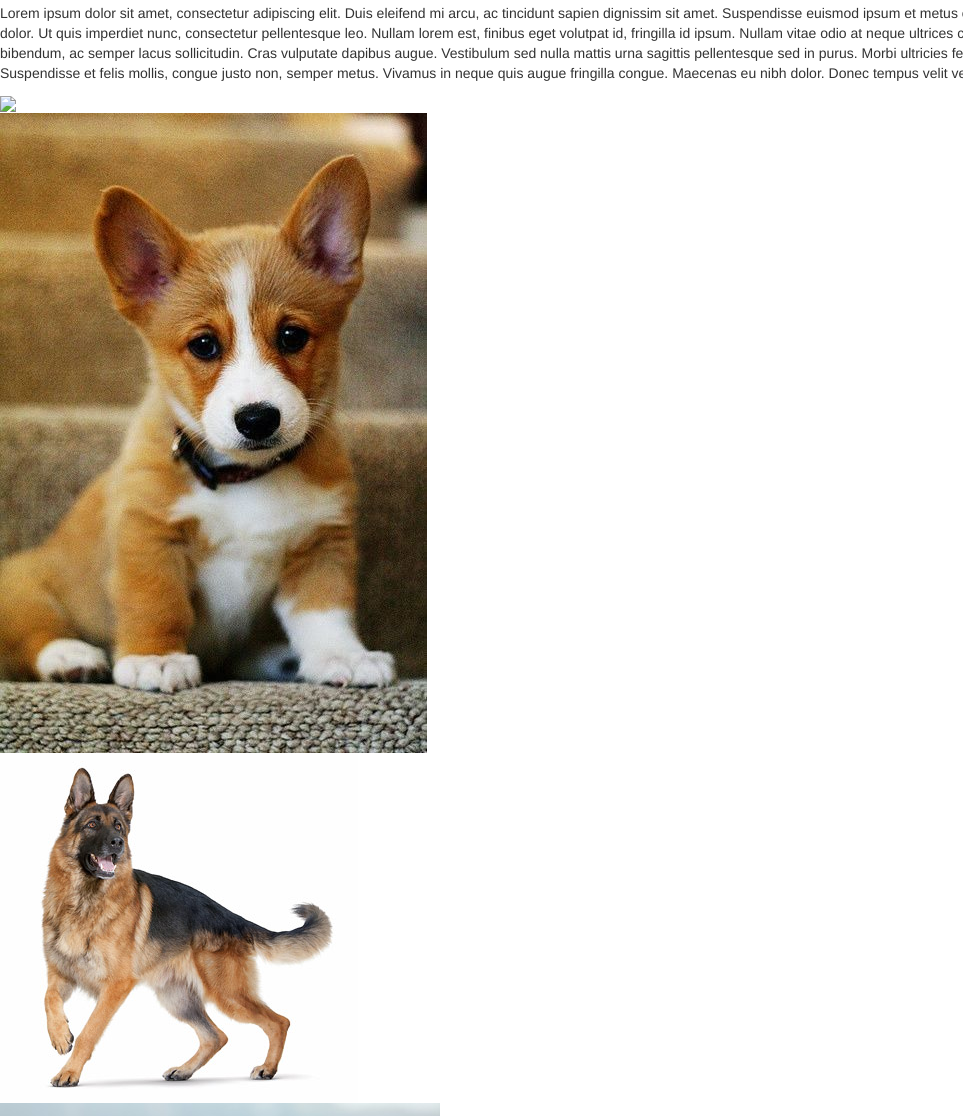
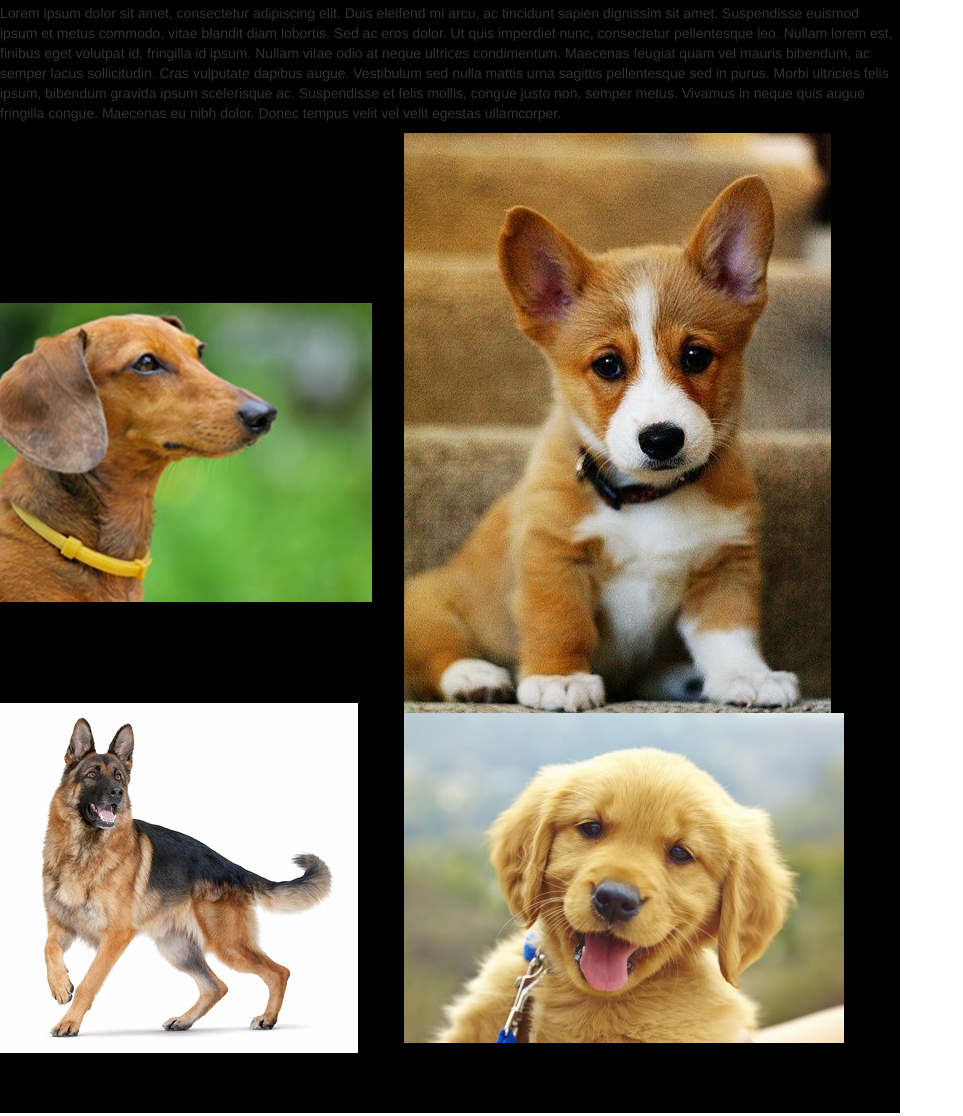
Before and after one commit to mwave1239/Branching-and-Merging, a plain HTML site: page index.html in a window 1280 px wide. Shown: the part 67-1183 px from the top of the page, without its empty margins (0-963 px from the left). Drawn offline with nearby package versions, Linux system fonts and the light colour scheme.

Commit message:
Updated CSS

```diff
--- a/index.html
+++ b/index.html
@@ -2,7 +2,8 @@
 <html>
 <head>
 	<title>Merge and Branch</title>
-	<link rel="stylesheet" type="text/css" href="jquery-ui.css">
+		<link rel="stylesheet" type="text/css" href="jquery-ui.css">
+		<link rel="stylesheet" type="text/css" href="styles.css">
 		<script type="text/javascript" src='https://code.jquery.com/jquery-1.9.1.js'></script>
 		<script type="text/javascript" src='https://code.jquery.com/ui/1.10.3/jquery-ui.js'></script>
 		<!-- Latest compiled and minified CSS -->
@@ -18,10 +19,10 @@
 		<p>
 			Lorem ipsum dolor sit amet, consectetur adipiscing elit. Duis eleifend mi arcu, ac tincidunt sapien dignissim sit amet. Suspendisse euismod ipsum et metus commodo, vitae blandit diam lobortis. Sed ac eros dolor. Ut quis imperdiet nunc, consectetur pellentesque leo. Nullam lorem est, finibus eget volutpat id, fringilla id ipsum. Nullam vitae odio at neque ultrices condimentum. Maecenas feugiat quam vel mauris bibendum, ac semper lacus sollicitudin. Cras vulputate dapibus augue. Vestibulum sed nulla mattis urna sagittis pellentesque sed in purus. Morbi ultricies felis ipsum, bibendum gravida ipsum scelerisque ac. Suspendisse et felis mollis, congue justo non, semper metus. Vivamus in neque quis augue fringilla congue. Maecenas eu nibh dolor. Donec tempus velit vel velit egestas ullamcorper.
 		</p>
-		<div id="dog_pic"><img src="headphone.jpg"></div>
-		<div id="dog_pic"><img src="corgi.jpg"></div>
-		<div id="dog_pic"><img src="dog.jpg"></div>
-		<div id="dog_pic"><img src="puppy.jpg"></div>
+		<div class="dog_pic"><img src="weinerdog.jpeg"></div>
+		<div class="dog_pic"><img src="corgi.jpg"></div>
+		<div class="dog_pic"><img src="dog.jpg"></div>
+		<div class="dog_pic"><img src="puppy.jpg"></div>
 	</div>
 
 </body>
--- a/styles.css
+++ b/styles.css
@@ -0,0 +1,20 @@
+#container {
+	background-color: black;
+	width: 900px;
+}
+
+#h1 {
+	color: brightwhite ;
+}
+
+#p {
+	color: white;
+}
+
+#container .dog_pic {
+	display: inline-block;
+	height: 400px;
+	width: 400px;
+	border-style: solid white;
+
+}
```
Also changed, not shown: weinerdog.jpeg (added), 1 other file.
